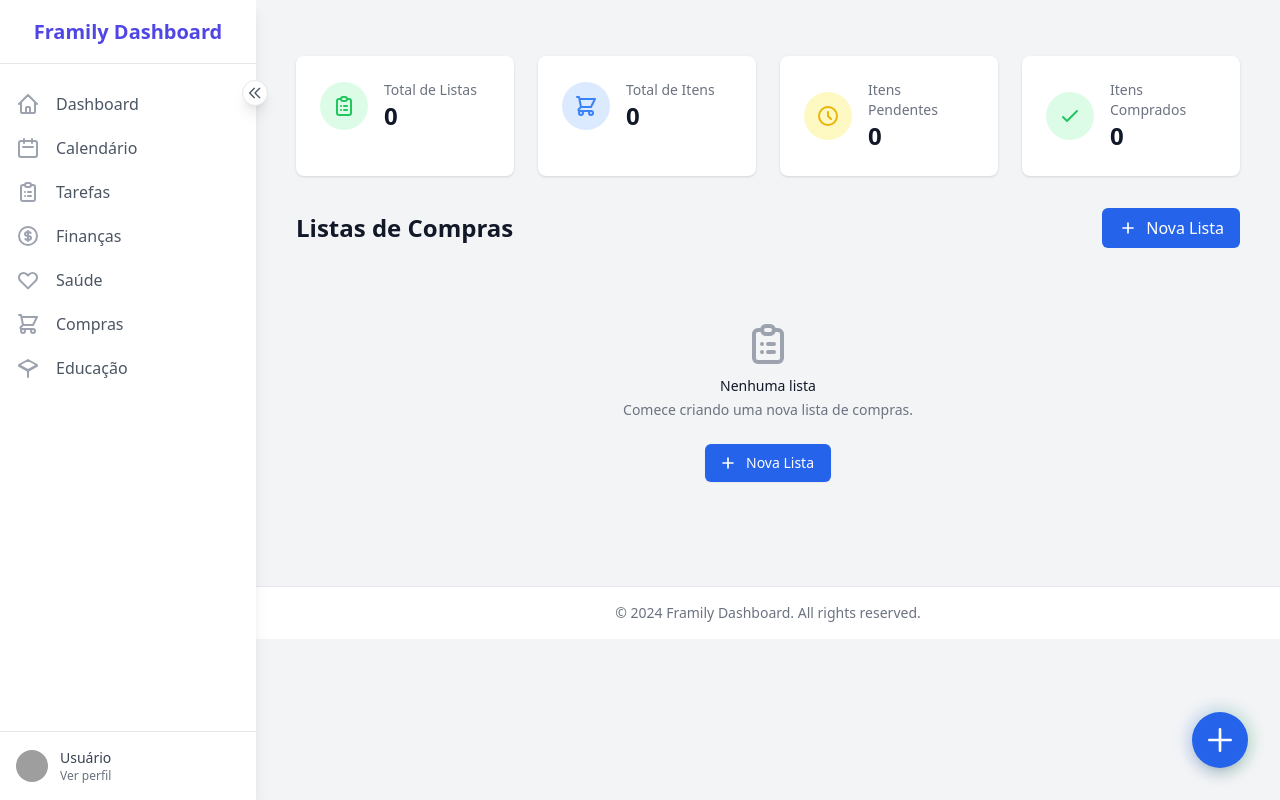
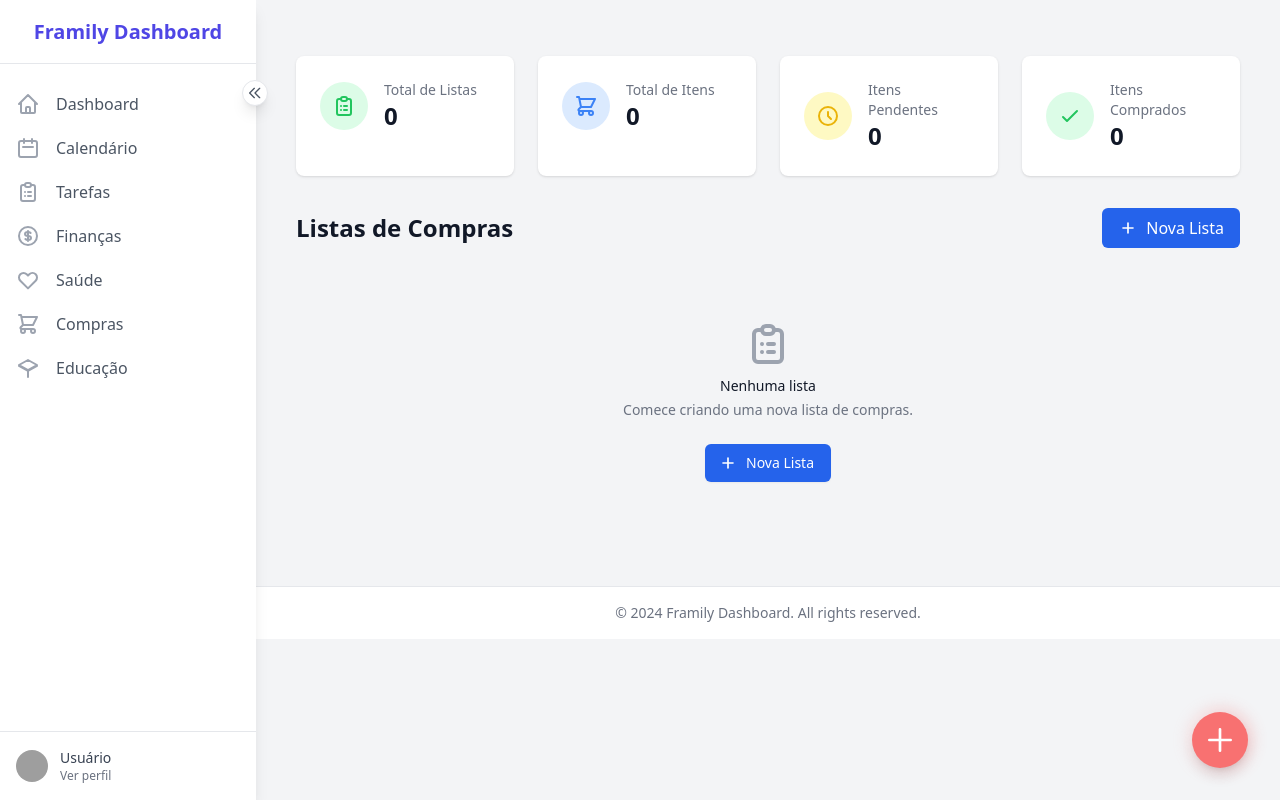
Before and after one commit to igorhaf/framily, a FastAPI app: page /shopping in a window 1280 px wide. Run offline with FastAPI, Linux system fonts and the light colour scheme; data that the repository does not hold is empty; some libraries are stand-ins or nearby versions; grey boxes are pictures that could not be loaded.

Commit message:
ajustes nas cores do botões

```diff
--- a/templates/education.html
+++ b/templates/education.html
@@ -99,9 +99,9 @@
 <div class="fixed bottom-8 right-8 z-50">
     <div class="group relative">
         <!-- Círculo de fundo com efeito de hover -->
-        <div class="absolute -inset-1 bg-gradient-to-r from-blue-600 to-green-600 rounded-full blur opacity-25 group-hover:opacity-100 transition duration-1000 group-hover:duration-200"></div>
+        <div class="absolute -inset-1 bg-gradient-to-r from-orange-200 to-orange-400 rounded-full blur opacity-25 group-hover:opacity-100 transition duration-1000 group-hover:duration-200"></div>
         <!-- Botão principal -->
-        <button class="relative flex items-center justify-center w-14 h-14 bg-blue-600 hover:bg-green-600 rounded-full shadow-lg transition-all duration-300 transform group-hover:rotate-45 focus:outline-none focus:ring-2 focus:ring-offset-2 focus:ring-blue-500">
+        <button class="relative flex items-center justify-center w-14 h-14 bg-orange-300 hover:bg-orange-400 rounded-full shadow-lg transition-all duration-300 transform group-hover:rotate-45 focus:outline-none focus:ring-2 focus:ring-offset-2 focus:ring-orange-300">
             <!-- Ícone de + (visível por padrão) -->
             <svg class="w-8 h-8 text-white transition-opacity duration-300 group-hover:opacity-0" fill="none" stroke="currentColor" viewBox="0 0 24 24">
                 <path stroke-linecap="round" stroke-linejoin="round" stroke-width="2" d="M12 4v16m8-8H4"></path>
--- a/templates/health.html
+++ b/templates/health.html
@@ -133,9 +133,9 @@
     <!-- Botão Principal -->
     <div class="group relative">
         <!-- Círculo de fundo com efeito de hover -->
-        <div class="absolute -inset-1 bg-gradient-to-r from-green-600 to-teal-600 rounded-full blur opacity-25 group-hover:opacity-100 transition duration-1000 group-hover:duration-200"></div>
+        <div class="absolute -inset-1 bg-gradient-to-r from-pink-400 to-pink-600 rounded-full blur opacity-25 group-hover:opacity-100 transition duration-1000 group-hover:duration-200"></div>
         <!-- Botão principal -->
-        <button class="relative flex items-center justify-center w-14 h-14 bg-green-600 hover:bg-green-700 rounded-full shadow-lg transition-all duration-300 transform group-hover:rotate-45 focus:outline-none focus:ring-2 focus:ring-offset-2 focus:ring-green-500">
+        <button class="relative flex items-center justify-center w-14 h-14 bg-pink-500 hover:bg-pink-600 rounded-full shadow-lg transition-all duration-300 transform group-hover:rotate-45 focus:outline-none focus:ring-2 focus:ring-offset-2 focus:ring-pink-500">
             <!-- Ícone de + (visível por padrão) -->
             <svg class="w-8 h-8 text-white transition-opacity duration-300 group-hover:opacity-0" fill="none" stroke="currentColor" viewBox="0 0 24 24">
                 <path stroke-linecap="round" stroke-linejoin="round" stroke-width="2" d="M12 4v16m8-8H4"></path>
--- a/templates/shopping.html
+++ b/templates/shopping.html
@@ -272,9 +272,9 @@
 <div class="fixed bottom-8 right-8 z-50">
     <div class="group relative">
         <!-- Círculo de fundo com efeito de hover -->
-        <div class="absolute -inset-1 bg-gradient-to-r from-blue-600 to-green-600 rounded-full blur opacity-25 group-hover:opacity-100 transition duration-1000 group-hover:duration-200"></div>
+        <div class="absolute -inset-1 bg-gradient-to-r from-red-300 to-red-500 rounded-full blur opacity-25 group-hover:opacity-100 transition duration-1000 group-hover:duration-200"></div>
         <!-- Botão principal -->
-        <button class="relative flex items-center justify-center w-14 h-14 bg-blue-600 hover:bg-green-600 rounded-full shadow-lg transition-all duration-300 transform group-hover:rotate-45 focus:outline-none focus:ring-2 focus:ring-offset-2 focus:ring-blue-500">
+        <button class="relative flex items-center justify-center w-14 h-14 bg-red-400 hover:bg-red-500 rounded-full shadow-lg transition-all duration-300 transform group-hover:rotate-45 focus:outline-none focus:ring-2 focus:ring-offset-2 focus:ring-red-400">
             <!-- Ícone de + (visível por padrão) -->
             <svg class="w-8 h-8 text-white transition-opacity duration-300 group-hover:opacity-0" fill="none" stroke="currentColor" viewBox="0 0 24 24">
                 <path stroke-linecap="round" stroke-linejoin="round" stroke-width="2" d="M12 4v16m8-8H4"></path>
```
